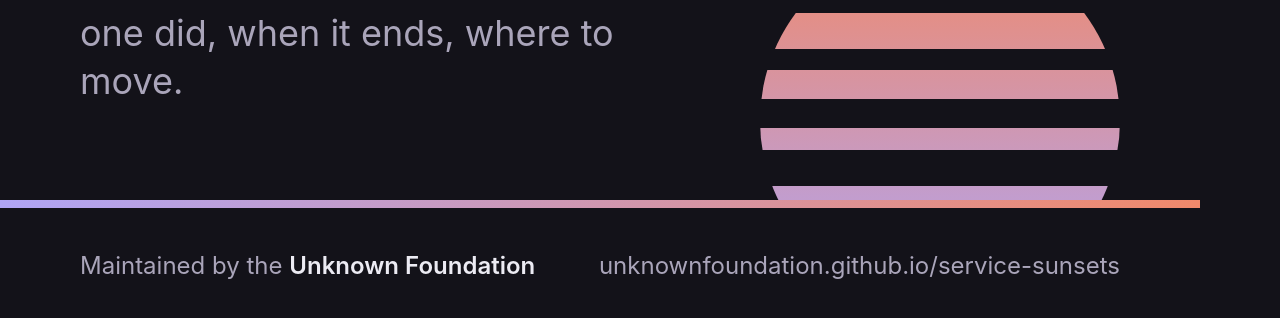
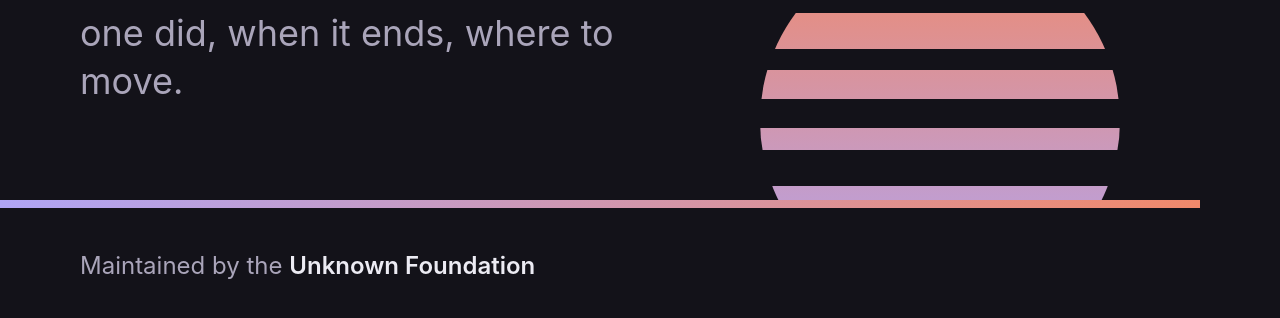
Before and after one commit to unknownfoundation/service-sunsets, a plain HTML site: page design/og-card.html in a window 1280 px wide. Shown: the part 306-624 px from the top of the page. Drawn offline with Linux system fonts and the light colour scheme.

Commit message:
docs: put the picture after the dated line, drop what it repeats and the address on the card

```diff
--- a/design/og-card.html
+++ b/design/og-card.html
@@ -34,7 +34,7 @@
   .sun-stop-low { stop-color: var(--accent); }
   .horizon { position: absolute; left: 0; right: 0; bottom: 116px; height: 8px; background: var(--horizon-line); }
   .foot {
-    position: absolute; left: 80px; right: 80px; bottom: 44px; display: flex; justify-content: space-between;
+    position: absolute; left: 80px; right: 80px; bottom: 44px;
     margin: 0; font-size: 24px; color: var(--text-muted);
   }
   .foot b { color: var(--text); font-weight: 600; }
@@ -49,6 +49,6 @@
     <circle cx="50" cy="78" r="50" fill="url(#sun-fill)"/>
   </svg>
   <div class="horizon"></div>
-  <p class="foot"><span>Maintained by the <b>Unknown Foundation</b></span><span>unknownfoundation.github.io/service-sunsets</span></p>
+  <p class="foot">Maintained by the <b>Unknown Foundation</b></p>
 </body>
 </html>
```
Also changed, not shown: site/index.html (+0 -1 lines), site/og.png, 1 other file.
